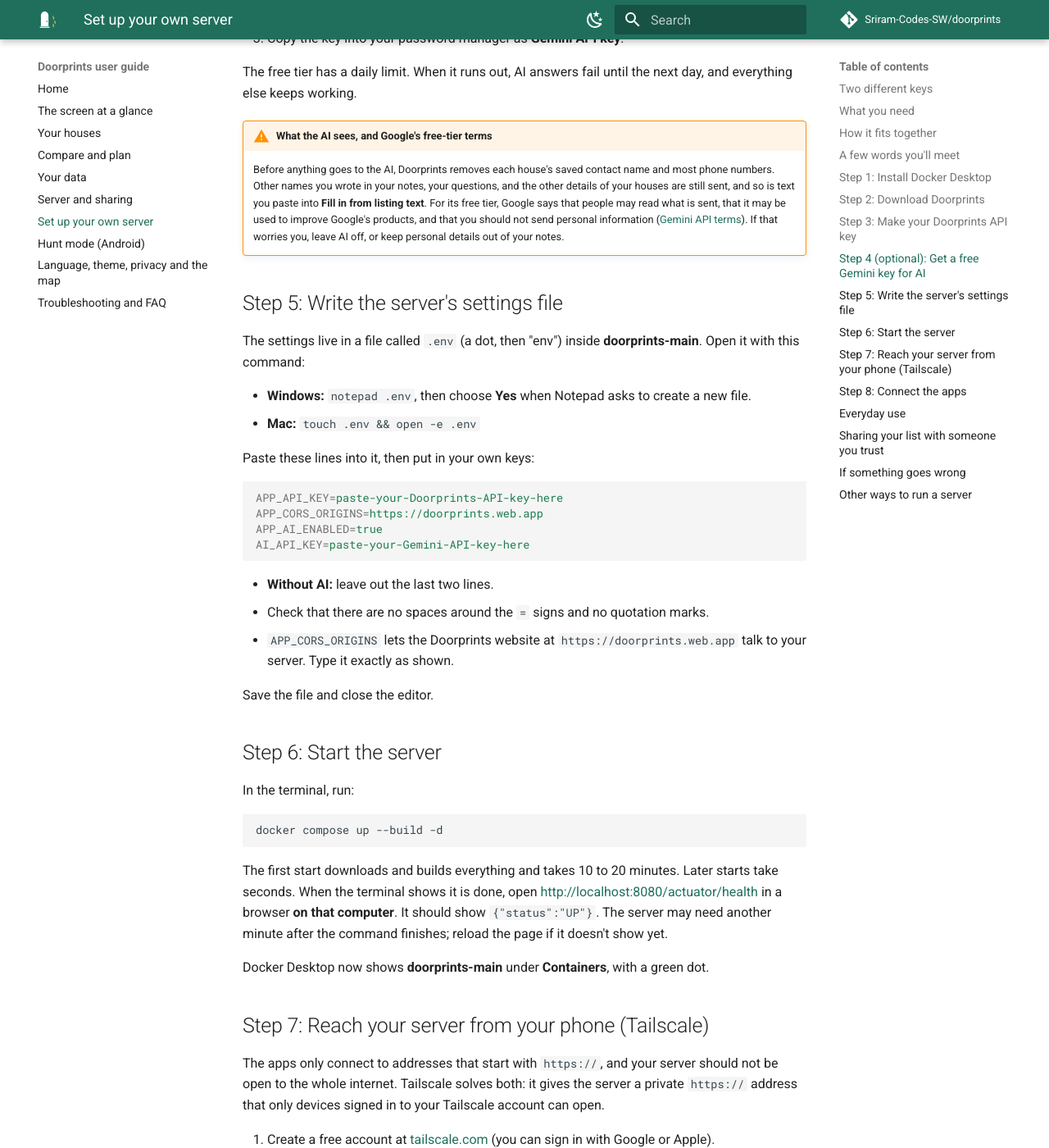
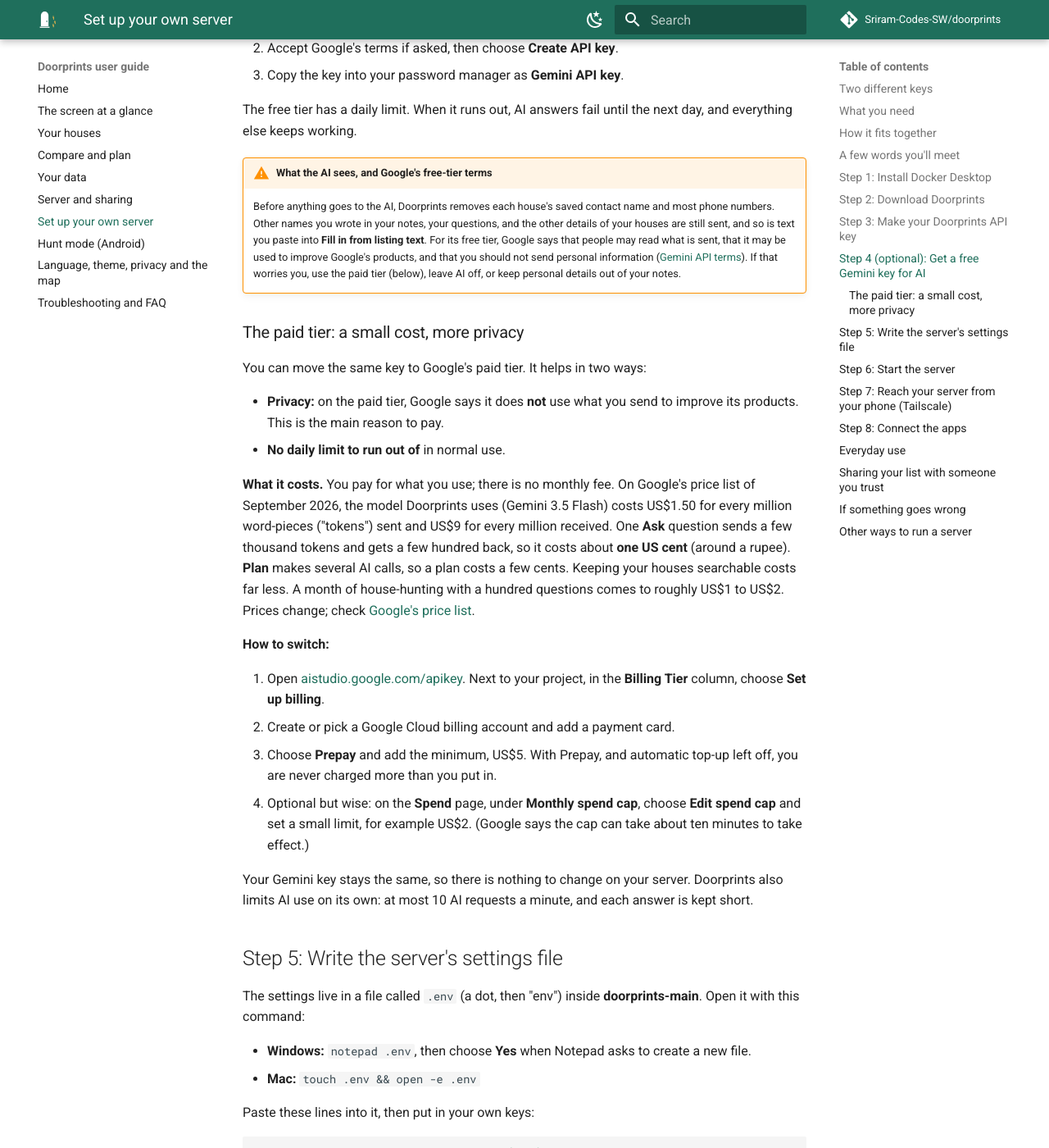
Before and after one commit to Sriram-Codes-SW/doorprints, an MkDocs documentation site: the page built from guide/docs/set-up-a-server.md, in a window 1280 px wide and 1400 px high, scrolled down 3602 px. Shown: the whole window at 82% size. Built offline with MkDocs 1.6.1 and Material for MkDocs 9.7.7, drawn with Linux system fonts in a browser that asks for light colours; comment, search, counter and statistics services are not loaded; some of the changed text lies outside the part shown.

Commit message:
User guide: the paid Gemini tier and its cost; only the Doorprints key is needed at the start
Owner requests of 2026-09-29 on the server setup page:
- Step 4 gains "The paid tier: a small cost, more privacy": content not used to improve Google's products,
  Google's price for Gemini 3.5 Flash (US$1.50 / US$9 per million input / output tokens), an estimate of about
  one US cent per Ask, and how to switch (Set up billing, Prepay with the US$5 minimum, a monthly spend cap).
- The key table gains "Needed at the start?": the Doorprints key yes, the Gemini key no (add it later); the FAQ
  answers "Do I need both keys at once?".
- docs/10: new S4b-BL-63, test the page end to end after the last sprint (Claude in its container, the owner on
  a real computer and phone); docs/14 range to S4b-BL-1..63; CHANGELOG.

Co-Authored-By: Claude <noreply@anthropic.com>
Claude-Session: https://claude.ai/code/session_011Vb12cKJLnh2PUgUarZgVx

```diff
--- a/guide/docs/set-up-a-server.md
+++ b/guide/docs/set-up-a-server.md
@@ -18,6 +18,7 @@ People mix these two up most often. They are not the same thing.
 |---|---|---|
 | What it is | A long password that you make up for your server | A key from Google that lets your server use Google's AI |
 | Needed for | Syncing, and the AI features | Only the AI features |
+| Needed at the start? | **Yes.** The server won't start without it. | **No.** Add it later, whenever you want AI. |
 | Where you get it | You create it yourself in [step 3](#step-3-make-your-doorprints-api-key) | From Google AI Studio, in [step 4](#step-4-optional-get-a-free-gemini-key-for-ai) |
 | Where you type it | In the server's settings file **and** in each app (**Connect** or **Settings**) | **Only** in the server's settings file. The apps never ask for it. |
 
@@ -118,8 +119,35 @@ working.
     names you wrote in your notes, your questions, and the other details of your houses are still sent, and so is text
     you paste into **Fill in from listing text**. For its free tier, Google says that people may read what is sent,
     that it may be used to improve Google's products, and that you should not send personal information
-    ([Gemini API terms](https://ai.google.dev/gemini-api/terms)). If that worries you, leave AI off, or keep personal
-    details out of your notes.
+    ([Gemini API terms](https://ai.google.dev/gemini-api/terms)). If that worries you, use the paid tier (below), leave
+    AI off, or keep personal details out of your notes.
+
+### The paid tier: a small cost, more privacy
+
+You can move the same key to Google's paid tier. It helps in two ways:
+
+- **Privacy:** on the paid tier, Google says it does **not** use what you send to improve its products. This is the
+  main reason to pay.
+- **No daily limit to run out of** in normal use.
+
+**What it costs.** You pay for what you use; there is no monthly fee. On Google's price list of September 2026, the
+model Doorprints uses (Gemini 3.5 Flash) costs US$1.50 for every million word-pieces ("tokens") sent and US$9 for
+every million received. One **Ask** question sends a few thousand tokens and gets a few hundred back, so it costs about
+**one US cent** (around a rupee). **Plan** makes several AI calls, so a plan costs a few cents. Keeping your houses
+searchable costs far less. A month of house-hunting with a hundred questions comes to roughly US$1 to US$2. Prices
+change; check [Google's price list](https://ai.google.dev/gemini-api/docs/pricing).
+
+**How to switch:**
+
+1. Open [aistudio.google.com/apikey](https://aistudio.google.com/apikey). Next to your project, in the
+   **Billing Tier** column, choose **Set up billing**.
+2. Create or pick a Google Cloud billing account and add a payment card.
+3. Choose **Prepay** and add the minimum, US$5. With Prepay, and automatic top-up left off, you are never charged more than you put in.
+4. Optional but wise: on the **Spend** page, under **Monthly spend cap**, choose **Edit spend cap** and set a small
+   limit, for example US$2. (Google says the cap can take about ten minutes to take effect.)
+
+Your Gemini key stays the same, so there is nothing to change on your server. Doorprints also limits AI use on its own:
+at most 10 AI requests a minute, and each answer is kept short.
 
 ## Step 5: Write the server's settings file
 
```
Also changed, not shown: docs/10-sprint-log.md (+9 -4 lines), docs/14-lead-backlog-and-handoff.md (+2 -2 lines), guide/docs/faq.md (+3 -0 lines), CHANGELOG.md.
